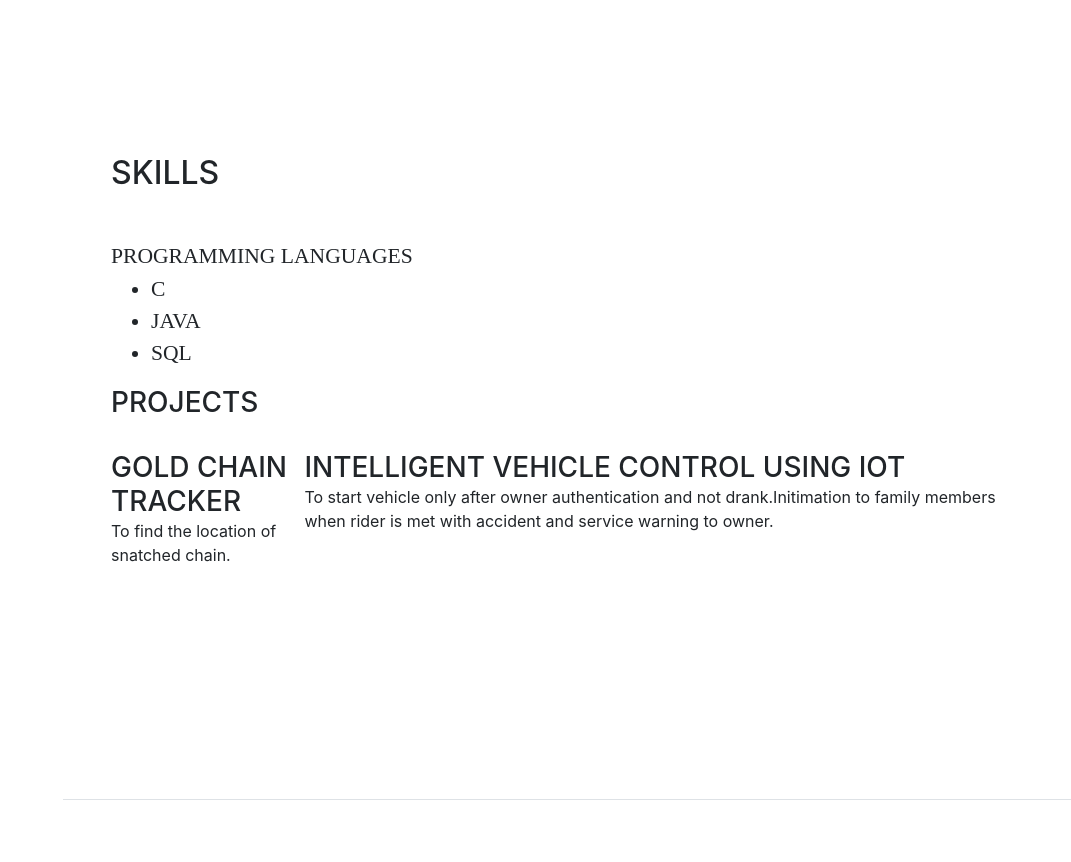
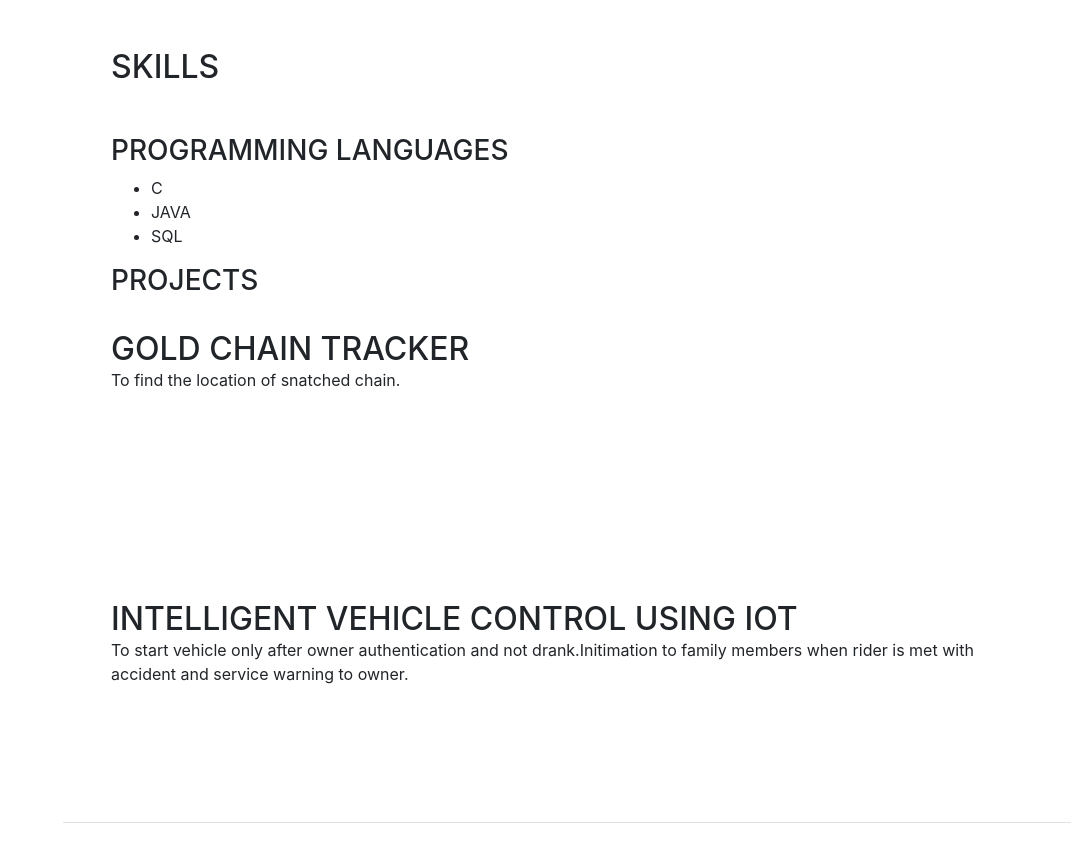
Before and after one commit to HariniSJ/HariniSJ.github.io, a website with bundled scripts: page index.htm in a window 1280 px wide. Shown: the part 2400-3262 px from the top of the page, without its empty margins (209-1280 px from the left). Built offline with nearby package versions, Linux system fonts and the light colour scheme; a web font is replaced by a local one.

Commit message:
Update index.htm

```diff
--- a/index.htm
+++ b/index.htm
@@ -165,7 +165,7 @@
         <div class="my-auto">
           <h2 class="mb-5">Skills</h2>
 
-          <div class="subheading mb-3">Programming Languages
+		<h3>Programming Languages</h3>
           <ul class=""fa-ul mb-0"">
             <li>
               <i class=""fa-li fa fa-trophy text-warning""></i>C
@@ -183,16 +183,18 @@
 	<br>
 	<div class="resume-item d-flex flex-column flex-md-row mb-5">
             <div class="resume-content mr-auto">
-              <h3 class="mb-0">GOLD CHAIN TRACKER</h3>
+              <h2 class="mb-0">GOLD CHAIN TRACKER</h2>
               <p>To find the location of snatched chain.</p>
             </div>
+		</div>
 <br><br><br><br><br><br>
 		<div class="resume-item d-flex flex-column flex-md-row mb-5">
             <div class="resume-content mr-auto">
-              <h3 class="mb-0">INTELLIGENT VEHICLE CONTROL USING IoT</h3>
+              <h2 class="mb-0">INTELLIGENT VEHICLE CONTROL USING IoT</h2>
               <p>To start vehicle only after owner authentication and not drank.Initimation to family members when rider is met with accident and service warning to owner.</p>
             </div>
 		</div>
+	      </div>
 <br>
 </section>
 
```
